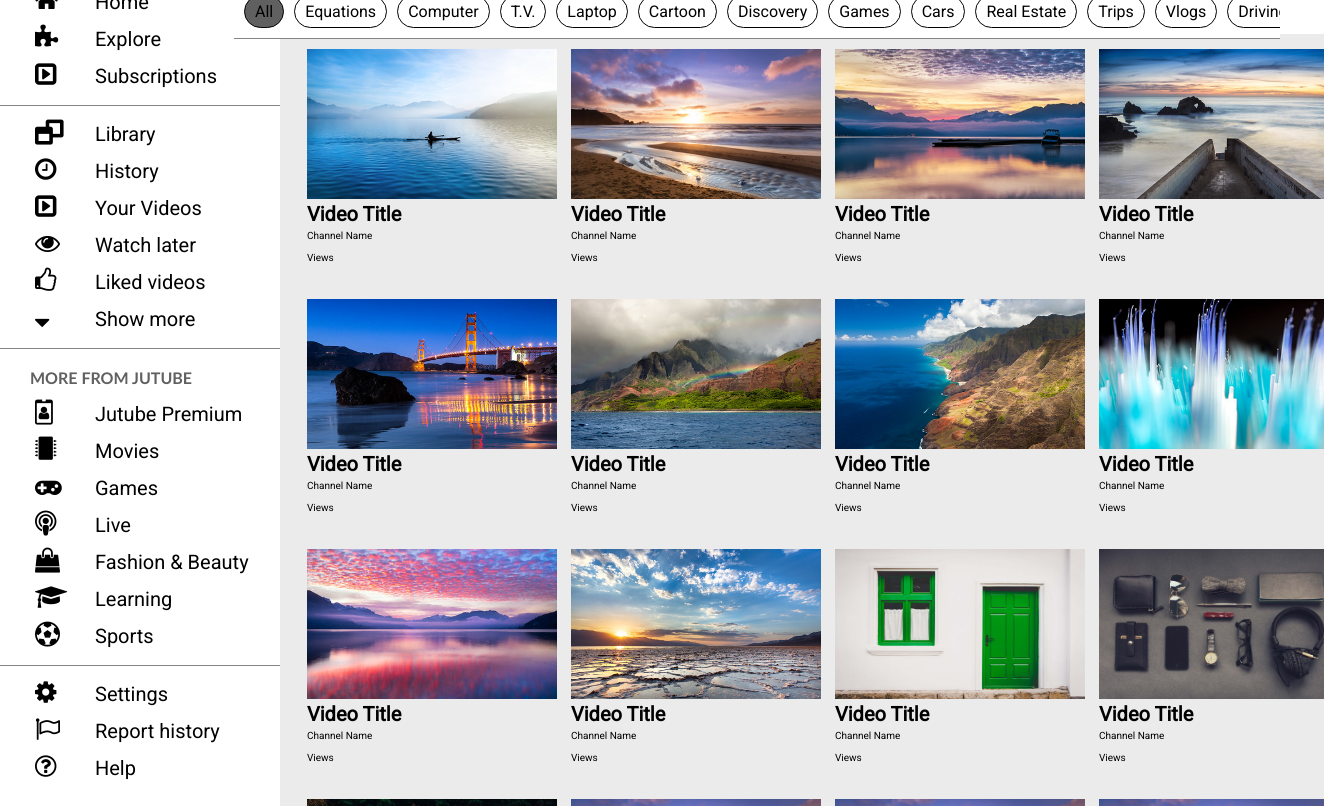
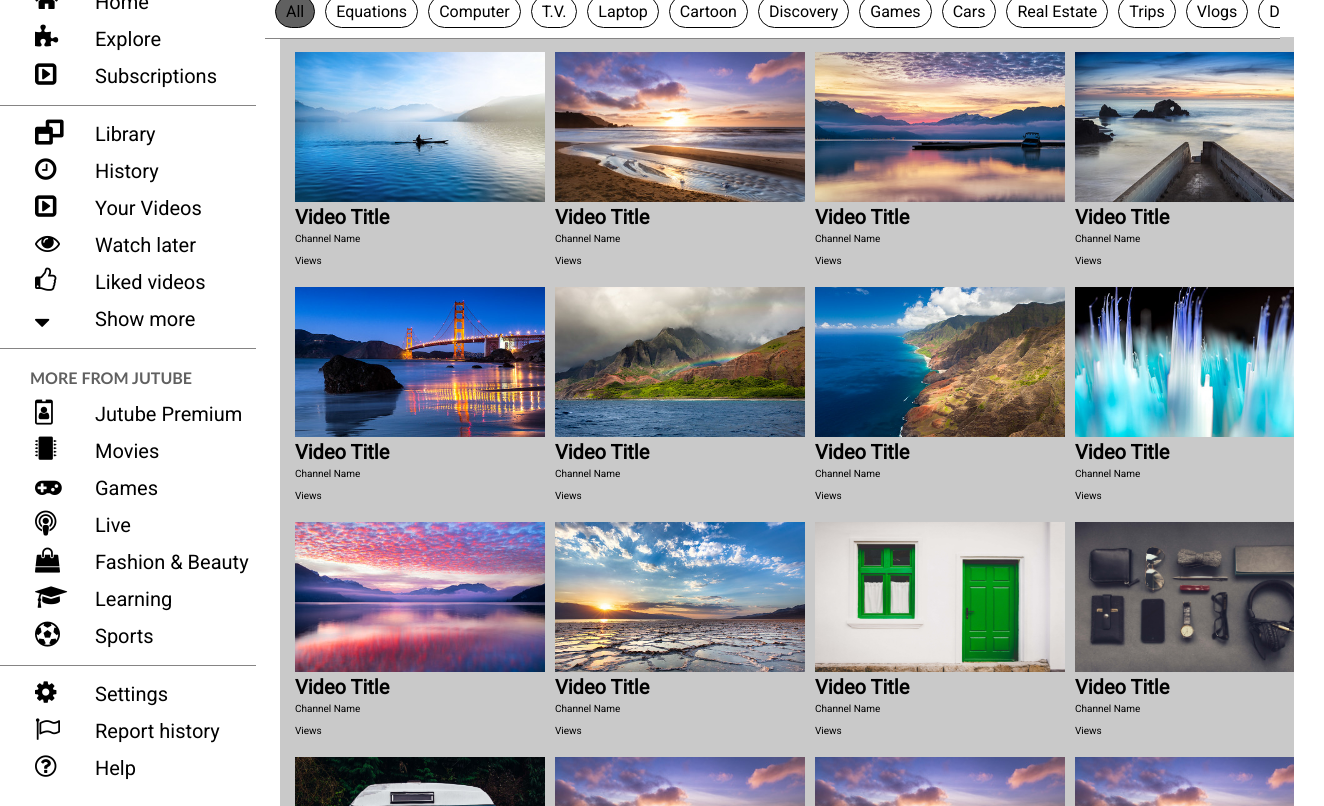
Before and after one commit to GulfamKhan001/Youtube-Clone, a plain HTML site: page index.html in a window 1280 px wide. Shown: the part 71-877 px from the top of the page, 1324 px wide, since content can reach past the window. Drawn offline with Linux system fonts and the light colour scheme.

Commit message:
Compete layout

```diff
--- a/style.css
+++ b/style.css
@@ -17,7 +17,7 @@ body{
     position: fixed;
     top: 55px;
     left: 0;
-    width: 280px;
+    width: 20%;
     height: 100vh;
     background-color: #fff;
 
@@ -139,8 +139,8 @@ header .fa{
     position: sticky;
     overflow: auto;
     top: 55px;
-    width: 80.9%;
-    left: 280px;
+    width: 78.5%;
+    left: 300px;
     max-height: 55px;
     padding: 10px 5px;
     border-top: 1px solid rgb(133, 132, 132);
@@ -175,14 +175,15 @@ header .fa{
 .content-1{
     background-color: #ebebeb;
     position: relative;
-    top: 50px;
+    top: 53px;
     z-index:-10;
     left: 280px;
-    width: 81.55%;
+    width: 79.21%;
     /* overflow-y: scroll; */
     overflow: hidden;
     justify-content: flex-end;
     background-size: cover;
+    background-color:#c9c9c9;
 }
 .content{
     /* position: fixed; */
@@ -190,14 +191,17 @@ header .fa{
     white-space: nowrap;
     /* margin: 10px; */
     padding: 10px 0px;
-    margin-right: 20px;
-    margin-left: 20px;
+    padding-bottom: 0px;
+    margin-right: 10px;
+    margin-left: 10px;
     display: flex;
     justify-content: space-between;
 
 }
 .content .items{
-    padding: 5px 7px;
+    padding: 5px 5px;
+    padding-bottom: 0px;
+
 }
 .items ul{
     line-height: 22px;
```
